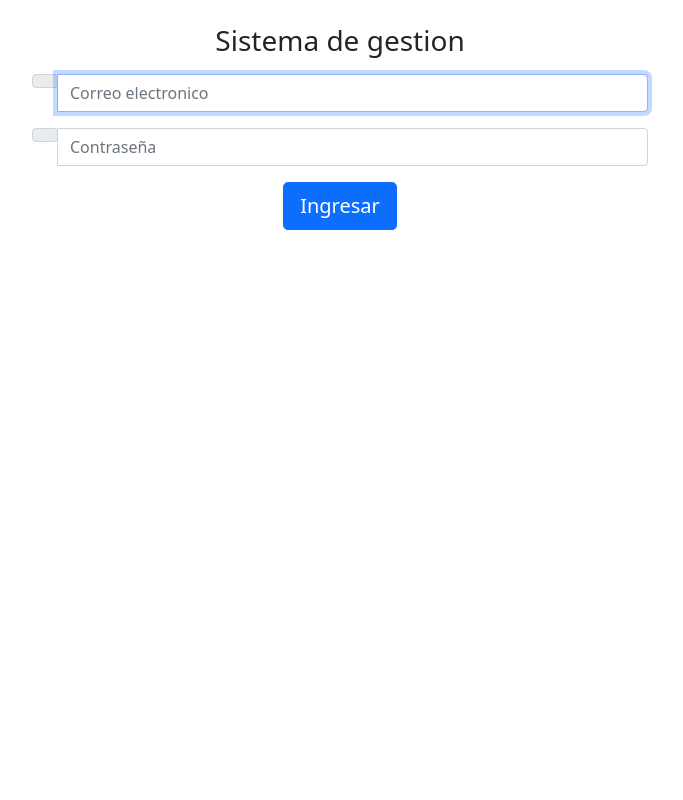
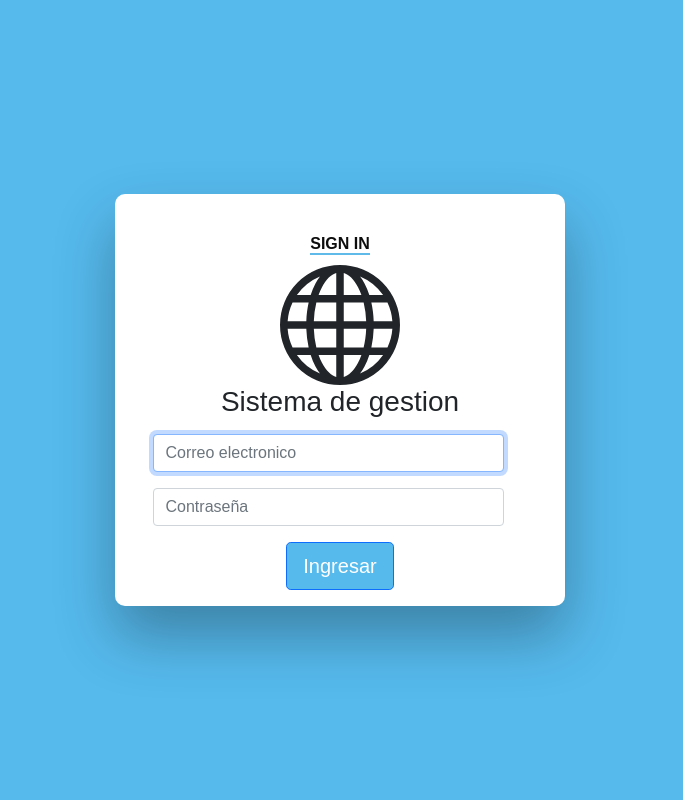
Before and after one commit to JYRoa97/Sistema_Gestion_Incidentes, a PHP site: page / in a window 1280 px wide. Shown: the whole page, without its empty margins (300-983 px from the left). Run offline with PHP 8.4, Linux system fonts and the light colour scheme.

Commit message:
se modifico la vista de inicio

```diff
--- /dev/null
+++ b/estilos.css
@@ -0,0 +1,278 @@
+@import url('https://fonts.googleapis.com/css?family=Poppins');
+
+/* BASIC */
+
+html {
+    background-color: #56baed;
+}
+
+.fondo{
+    margin: 0;
+    padding: 0;
+    background-color: #56baed;
+    background-size: cover;
+    background-position: center;
+    font-family: sans-serif;
+}
+
+body {
+    font-family: "Poppins", sans-serif;
+    height: 100vh;
+}
+
+a {
+    color: #92badd;
+    display:inline-block;
+    text-decoration: none;
+    font-weight: 400;
+}
+
+h2 {
+    text-align: center;
+    font-size: 16px;
+    font-weight: 600;
+    text-transform: uppercase;
+    display:inline-block;
+    margin: 40px 8px 10px 8px;
+    color: #cccccc;
+}
+
+.btn-primary{
+    background-color: #56baed;
+}
+
+/* STRUCTURE */
+
+.wrapper {
+    display: flex;
+    align-items: center;
+    flex-direction: column;
+    justify-content: center;
+    width: 100%;
+    min-height: 100%;
+    padding: 20px;
+}
+
+#formContent {
+    -webkit-border-radius: 10px 10px 10px 10px;
+    border-radius: 10px 10px 10px 10px;
+    background: #fff;
+    padding: 30px;
+    width: 90%;
+    max-width: 450px;
+    position: relative;
+    padding: 0px;
+    -webkit-box-shadow: 0 30px 60px 0 rgba(0,0,0,0.3);
+    box-shadow: 0 30px 60px 0 rgba(0,0,0,0.3);
+    text-align: center;
+}
+
+#formFooter {
+    background-color: #f6f6f6;
+    border-top: 1px solid #dce8f1;
+    padding: 25px;
+    text-align: center;
+    -webkit-border-radius: 0 0 10px 10px;
+    border-radius: 0 0 10px 10px;
+}
+
+
+
+/* TABS */
+
+h2.inactive {
+    color: #cccccc;
+}
+
+h2.active {
+    color: #0d0d0d;
+    border-bottom: 2px solid #5fbae9;
+}
+
+
+
+/* FORM TYPOGRAPHY*/
+
+input[type=button], input[type=submit], input[type=reset]  {
+    background-color: #56baed;
+    border: none;
+    color: white;
+    padding: 15px 80px;
+    text-align: center;
+    text-decoration: none;
+    display: inline-block;
+    text-transform: uppercase;
+    font-size: 13px;
+    -webkit-box-shadow: 0 10px 30px 0 rgba(95,186,233,0.4);
+    box-shadow: 0 10px 30px 0 rgba(95,186,233,0.4);
+    -webkit-border-radius: 5px 5px 5px 5px;
+    border-radius: 5px 5px 5px 5px;
+    margin: 5px 20px 40px 20px;
+    -webkit-transition: all 0.3s ease-in-out;
+    -moz-transition: all 0.3s ease-in-out;
+    -ms-transition: all 0.3s ease-in-out;
+    -o-transition: all 0.3s ease-in-out;
+    transition: all 0.3s ease-in-out;
+}
+
+input[type=button]:hover, input[type=submit]:hover, input[type=reset]:hover  {
+    background-color: #39ace7;
+}
+
+input[type=button]:active, input[type=submit]:active, input[type=reset]:active  {
+    -moz-transform: scale(0.95);
+    -webkit-transform: scale(0.95);
+    -o-transform: scale(0.95);
+    -ms-transform: scale(0.95);
+    transform: scale(0.95);
+}
+
+input[type=text] {
+    background-color: #f6f6f6;
+    border: none;
+    color: #0d0d0d;
+    padding: 15px 32px;
+    text-align: center;
+    text-decoration: none;
+    display: inline-block;
+    font-size: 16px;
+    margin: 5px;
+    width: 85%;
+    border: 2px solid #f6f6f6;
+    -webkit-transition: all 0.5s ease-in-out;
+    -moz-transition: all 0.5s ease-in-out;
+    -ms-transition: all 0.5s ease-in-out;
+    -o-transition: all 0.5s ease-in-out;
+    transition: all 0.5s ease-in-out;
+    -webkit-border-radius: 5px 5px 5px 5px;
+    border-radius: 5px 5px 5px 5px;
+}
+
+input[type=text]:focus {
+    background-color: #fff;
+    border-bottom: 2px solid #5fbae9;
+}
+
+input[type=text]:placeholder {
+    color: #cccccc;
+}
+
+
+
+/* ANIMATIONS */
+
+/* Simple CSS3 Fade-in-down Animation */
+.fadeInDown {
+    -webkit-animation-name: fadeInDown;
+    animation-name: fadeInDown;
+    -webkit-animation-duration: 1s;
+    animation-duration: 1s;
+    -webkit-animation-fill-mode: both;
+    animation-fill-mode: both;
+}
+
+@-webkit-keyframes fadeInDown {
+    0% {
+        opacity: 0;
+        -webkit-transform: translate3d(0, -100%, 0);
+        transform: translate3d(0, -100%, 0);
+    }
+    100% {
+        opacity: 1;
+        -webkit-transform: none;
+        transform: none;
+    }
+}
+
+@keyframes fadeInDown {
+    0% {
+        opacity: 0;
+        -webkit-transform: translate3d(0, -100%, 0);
+        transform: translate3d(0, -100%, 0);
+    }
+    100% {
+        opacity: 1;
+        -webkit-transform: none;
+        transform: none;
+    }
+}
+
+/* Simple CSS3 Fade-in Animation */
+@-webkit-keyframes fadeIn { from { opacity:0; } to { opacity:1; } }
+@-moz-keyframes fadeIn { from { opacity:0; } to { opacity:1; } }
+@keyframes fadeIn { from { opacity:0; } to { opacity:1; } }
+
+.fadeIn {
+    opacity:0;
+    -webkit-animation:fadeIn ease-in 1;
+    -moz-animation:fadeIn ease-in 1;
+    animation:fadeIn ease-in 1;
+
+    -webkit-animation-fill-mode:forwards;
+    -moz-animation-fill-mode:forwards;
+    animation-fill-mode:forwards;
+
+    -webkit-animation-duration:1s;
+    -moz-animation-duration:1s;
+    animation-duration:1s;
+}
+
+.fadeIn.first {
+    -webkit-animation-delay: 0.4s;
+    -moz-animation-delay: 0.4s;
+    animation-delay: 0.4s;
+}
+
+.fadeIn.second {
+    -webkit-animation-delay: 0.6s;
+    -moz-animation-delay: 0.6s;
+    animation-delay: 0.6s;
+}
+
+.fadeIn.third {
+    -webkit-animation-delay: 0.8s;
+    -moz-animation-delay: 0.8s;
+    animation-delay: 0.8s;
+}
+
+.fadeIn.fourth {
+    -webkit-animation-delay: 1s;
+    -moz-animation-delay: 1s;
+    animation-delay: 1s;
+}
+
+/* Simple CSS3 Fade-in Animation */
+.underlineHover:after {
+    display: block;
+    left: 0;
+    bottom: -10px;
+    width: 0;
+    height: 2px;
+    background-color: #56baed;
+    content: "";
+    transition: width 0.2s;
+}
+
+.underlineHover:hover {
+    color: #0d0d0d;
+}
+
+.underlineHover:hover:after{
+    width: 100%;
+}
+
+
+
+/* OTHERS */
+
+*:focus {
+    outline: none;
+}
+
+#icon {
+    width:60%;
+}
+
+* {
+    box-sizing: border-box;
+}
--- a/index.php
+++ b/index.php
@@ -6,9 +6,12 @@ include "persistencia/Conexion.php";
 include "logica/administrador.php";
 include "logica/tecnico.php";
 ?>
-
+<html>
+<head>
 <link href="https://cdn.jsdelivr.net/npm/bootstrap@5.0.0-beta1/dist/css/bootstrap.min.css" rel="stylesheet" integrity="sha384-giJF6kkoqNQ00vy+HMDP7azOuL0xtbfIcaT9wjKHr8RbDVddVHyTfAAsrekwKmP1" crossorigin="anonymous">
-
+<link rel="stylesheet" href="estilos.css">
+</head>
+<body class="fondo">
 
 
     <?php
@@ -22,3 +25,5 @@ include "logica/tecnico.php";
 
     <!-- Option 1: Bootstrap Bundle with Popper -->
     <script src="https://cdn.jsdelivr.net/npm/bootstrap@5.0.0-beta1/dist/js/bootstrap.bundle.min.js" integrity="sha384-ygbV9kiqUc6oa4msXn9868pTtWMgiQaeYH7/t7LECLbyPA2x65Kgf80OJFdroafW" crossorigin="anonymous"></script>
+</body>
+</html>
--- a/presentacion/inicio.php
+++ b/presentacion/inicio.php
@@ -1,12 +1,19 @@
+<div class="wrapper fadeInDown">
+    <div id="formContent">
+        <!-- Tabs Titles -->
+        <h2 class="active"> Sign In </h2>
+        <!-- Icon -->
+        <div class="row">
+            <div class="fadeIn first">
+                <svg xmlns="http://www.w3.org/2000/svg" width="120" height="120" fill="currentColor" class="bi bi-globe" viewBox="0 0 16 16">
+                    <path d="M0 8a8 8 0 1 1 16 0A8 8 0 0 1 0 8zm7.5-6.923c-.67.204-1.335.82-1.887 1.855A7.97 7.97 0 0 0 5.145 4H7.5V1.077zM4.09 4a9.267 9.267 0 0 1 .64-1.539 6.7 6.7 0 0 1 .597-.933A7.025 7.025 0 0 0 2.255 4H4.09zm-.582 3.5c.03-.877.138-1.718.312-2.5H1.674a6.958 6.958 0 0 0-.656 2.5h2.49zM4.847 5a12.5 12.5 0 0 0-.338 2.5H7.5V5H4.847zM8.5 5v2.5h2.99a12.495 12.495 0 0 0-.337-2.5H8.5zM4.51 8.5a12.5 12.5 0 0 0 .337 2.5H7.5V8.5H4.51zm3.99 0V11h2.653c.187-.765.306-1.608.338-2.5H8.5zM5.145 12c.138.386.295.744.468 1.068.552 1.035 1.218 1.65 1.887 1.855V12H5.145zm.182 2.472a6.696 6.696 0 0 1-.597-.933A9.268 9.268 0 0 1 4.09 12H2.255a7.024 7.024 0 0 0 3.072 2.472zM3.82 11a13.652 13.652 0 0 1-.312-2.5h-2.49c.062.89.291 1.733.656 2.5H3.82zm6.853 3.472A7.024 7.024 0 0 0 13.745 12H11.91a9.27 9.27 0 0 1-.64 1.539 6.688 6.688 0 0 1-.597.933zM8.5 12v2.923c.67-.204 1.335-.82 1.887-1.855.173-.324.33-.682.468-1.068H8.5zm3.68-1h2.146c.365-.767.594-1.61.656-2.5h-2.49a13.65 13.65 0 0 1-.312 2.5zm2.802-3.5a6.959 6.959 0 0 0-.656-2.5H12.18c.174.782.282 1.623.312 2.5h2.49zM11.27 2.461c.247.464.462.98.64 1.539h1.835a7.024 7.024 0 0 0-3.072-2.472c.218.284.418.598.597.933zM10.855 4a7.966 7.966 0 0 0-.468-1.068C9.835 1.897 9.17 1.282 8.5 1.077V4h2.355z"/>
+                </svg>
 
-<div class="container  col-6" >
-    <body class="text-center" >
-    <form class="form-signin"  method="post" action="index.php?pid=<?php echo base64_encode("presentacion/validar.php") ?>">
-        <div class="mb-4 logo">
-            <a href=""></i></a>
+            </div>
         </div>
-        <div>
-
+        <div class="row">
+        <!-- Login Form -->
+        <form class="form-signin"  method="post" action="index.php?pid=<?php echo base64_encode("presentacion/validar.php") ?>">
             <h1 class="h3 mb-3 font-weight-normal">Sistema de gestion</h1>
             <?php if(isset($_GET['auth'])){?>
                 <div class="alert alert-danger" role="alert">
@@ -14,29 +21,31 @@
                 </div>
             <?php }?>
             <!--Campo de correo-->
-            <div class="input-group mb-3">
-                <div class="input-group-prepend email">
-                    <span class="input-group-text"><i class="fas fa-user-tie"></i></span>
+
+            <div class="mb-3 row">
+                <div class="row justify-content-center">
+                    <div class="col-10">
+                        <input type="email" name="correo" id="inputEmail" class="form-control" placeholder="Correo electronico" required autofocus="" title="Ingrese correo" />
+
+                    </div>
                 </div>
-                <input type="email" name="correo" id="inputEmail" class="form-control" placeholder="Correo electronico" required autofocus="" title="Ingrese correo" />
             </div>
+            <!--Campo de contraseña-->
 
-            <!--Campo de contraseña-->
-            <div class="input-group mb-3 contr">
-                <div class="input-group-prepend pass">
-                    <span class="input-group-text"><i class="fas fa-key"></i></span>
+            <div class="mb-3 row">
+                <div class="row justify-content-center">
+                    <div class="col-10">
+                        <input type="password" name="clave" id="inputEmail" class="form-control" placeholder="Contraseña" required autofocus="" title="Ingrese Contraseña" />
+
+                    </div>
                 </div>
-                <input type="password" name="clave" id="inputEmail" class="form-control" placeholder="Contraseña" required autofocus="" title="Ingrese Contraseña" />
             </div>
-
 
             <button class="btn btn-lg btn-primary btn-block btn-ingreso" type="submit">
                 Ingresar
             </button>
-
+        </form>
         </div>
 
-    </form>
-    </body>
-
+    </div>
 </div>
```
Lines whose indentation alone changed are shown as unchanged.
